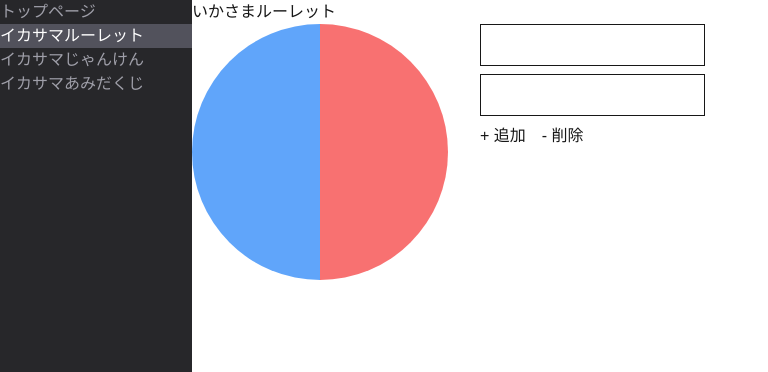
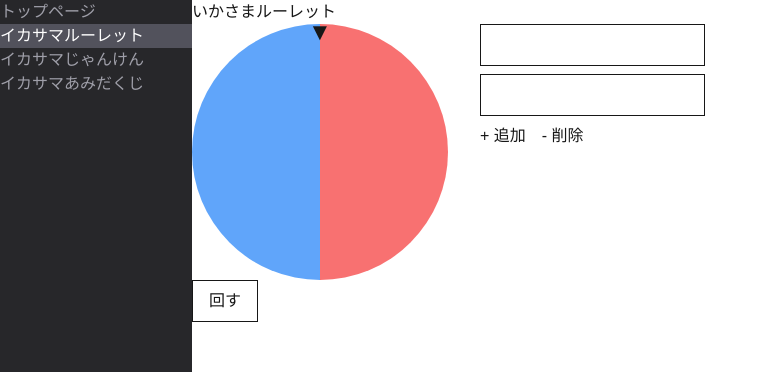
Before and after one commit to MiyazakiTakumi-724/cheating_game, a Next.js app: page /roulette in a window 1280 px wide. Shown: the top 372 px of the page, without its empty margins (0-768 px from the left). Built offline with nearby package versions, Linux system fonts and the light colour scheme.

Commit message:
add rotation button

```diff
--- a/app/components/RouletteWheel.tsx
+++ b/app/components/RouletteWheel.tsx
@@ -2,7 +2,13 @@ import { sliceAngle, sliceCenterAngle } from "@/lib/roulette";
 
 const COLORS = ["#f87171", "#60a5fa", "#facc15", "#4ade80", "#c084fc", "#fb923c"];
 
-export function RouletteWheel({ items }: { items: string[] }) {
+export function RouletteWheel({
+    items,
+    rotation,
+}: {
+    items: string[];
+    rotation: number;
+}) {
     const angle = sliceAngle(items.length);
 
     const stops = items
@@ -12,7 +18,11 @@ export function RouletteWheel({ items }: { items: string[] }) {
     return (
         <div
             className="relative w-64 h-64 rounded-full"
-            style={{ background: `conic-gradient(${stops})` }}
+            style={{
+                background: `conic-gradient(${stops})`,
+                transform: `rotate(${rotation}deg)`,
+                transition: "transform 4s cubic-bezier(0.2, 0.8, 0.2, 1)",
+            }}
         >
             {items.map((item, i) => (
                 <div
--- a/app/roulette/page.tsx
+++ b/app/roulette/page.tsx
@@ -2,9 +2,11 @@
 
 import { useState } from "react";
 import { RouletteWheel } from "@/app/components/RouletteWheel";
+import { computeRotation } from "@/lib/roulette";
 
 export default function RoulettePage() {
     const [items, setItems] = useState(["", ""]);
+    const [rotation, setRotation] = useState(0);
 
     const handleAdd = () => {
         if (items.length >= 8) return;
@@ -22,11 +24,21 @@ export default function RoulettePage() {
         setItems(next);
     };
 
+    const handleSpin = () => {
+        const targetIndex = Math.floor(Math.random() * items.length);
+        setRotation(computeRotation(rotation, targetIndex, items.length));
+    };
+
     return (
         <div>
             <h1>いかさまルーレット</h1>
             <div className="flex gap-8">
-                <RouletteWheel items={items} />
+                <div className="relative">
+                    <div className="absolute left-1/2 -top-2 -translate-x-1/2 text-2xl z-10">
+                        ▼
+                    </div>
+                    <RouletteWheel items={items} rotation={rotation} />
+                </div>
                 <div className="flex flex-col gap-2">
                     {items.map((item, index) => (
                         <input
@@ -46,6 +58,9 @@ export default function RoulettePage() {
                     </div>
                 </div>
             </div>
+            <button onClick={handleSpin} className="border px-4 py-2">
+                回す
+            </button>
         </div>
     );
 }
--- a/lib/roulette.ts
+++ b/lib/roulette.ts
@@ -6,3 +6,16 @@ export function sliceCenterAngle(index: number, count: number) {
     const angle = sliceAngle(count);
     return angle * index + angle / 2;
 }
+
+export function computeRotation(
+    currentRotation: number,
+    targetIndex: number,
+    count: number,
+    turns = 5
+) {
+    const target = -sliceCenterAngle(targetIndex, count);  // 目標マスを真上に持ってくる角度
+    const current = currentRotation % 360;                 // 今の向き(360度の余り)
+    let delta = (target - current) % 360;
+    if (delta < 0) delta += 360;                           // 必ず時計回りに進むよう補正
+    return currentRotation + turns * 360 + delta;
+}
```
